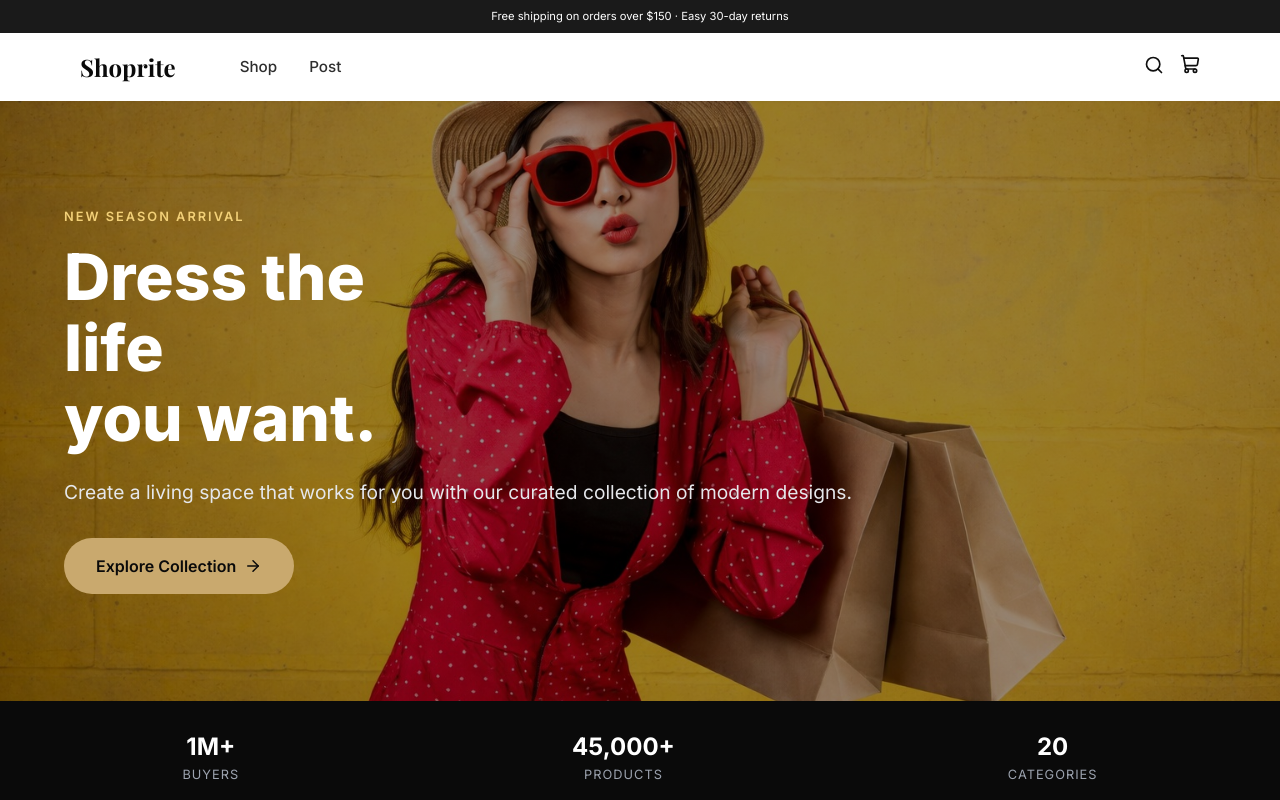
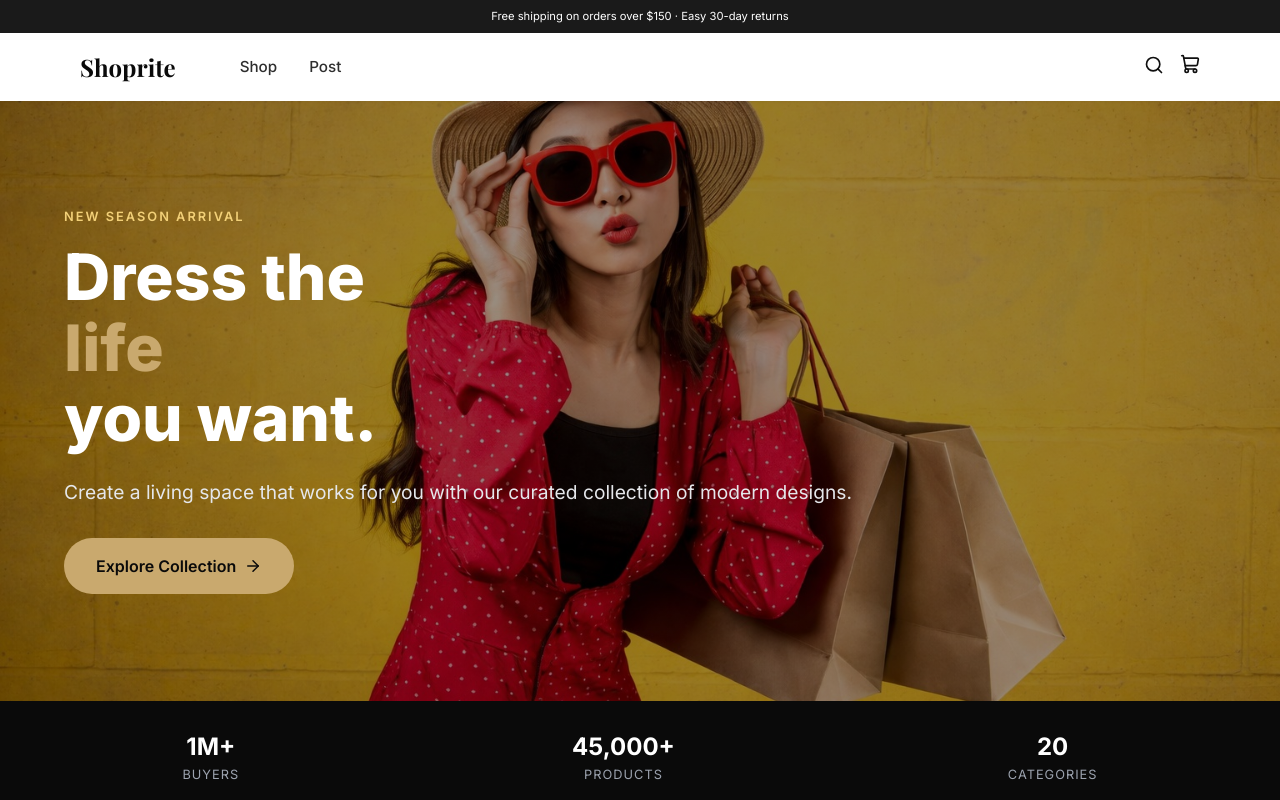
Before and after one commit to datsmiles/CapstoneReact, a React (Vite) app: page / in a window 1280 px wide. Shown: the top 800 px of the page. Built offline with nearby package versions, Linux system fonts and the light colour scheme; no server answers; a web font is replaced by a local one.

Commit message:
css small

```diff
--- a/src/pages/HomePage.tsx
+++ b/src/pages/HomePage.tsx
@@ -78,7 +78,7 @@ export default function HomePage() {
       <section style={styles.heroSection}>
         <div style={styles.heroContent}>
           <p style={styles.heroEyebrow}>NEW SEASON ARRIVAL</p>
-          <h1 style={styles.heroTitle}>Dress the <br/>life <br/>you want.</h1>
+          <h1 style={styles.heroTitle}>Dress the <br/><span style={{color: '#c9a96e'}}>life</span> <br/>you want.</h1>
           <p style={styles.heroSubtitle}>
             Create a living space that works for you with our curated collection of modern designs.
           </p>
```
